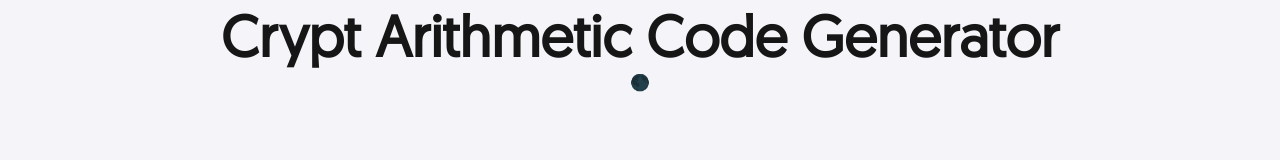
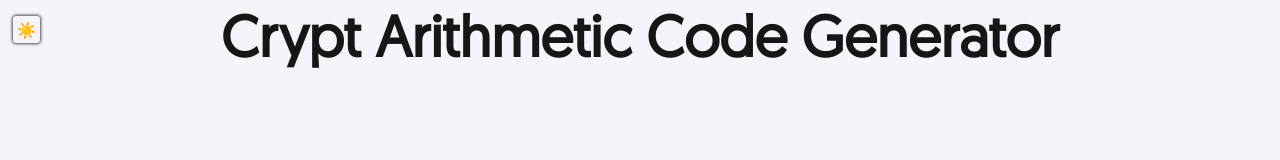
Before and after one commit to its-me-sv/crypt-arithmetic-code-generator, a React (Create React App) app: page / in a window 1280 px wide. Shown: the top 160 px of the page. Built offline with nearby package versions, Linux system fonts and the light colour scheme.

Commit message:
claymorphic toggle button for theme

```diff
--- a/src/app.tsx
+++ b/src/app.tsx
@@ -1,6 +1,6 @@
 import React from "react";
 
-import {AppContainer, TitleText} from './styles';
+import {AppContainer, TitleText, ThemeButtonContainer, ThemeButton} from './styles';
 
 import {useThemeContext} from './contexts/theme.context';
 
@@ -11,7 +11,9 @@ const App: React.FC<AppProps> = () => {
   return (
     <AppContainer dark={dark}>
       <TitleText dark={dark}>Crypt Arithmetic Code Generator</TitleText>
-      <span onClick={toggleDark}>{!dark ? "🌑" : "☀️"}</span>
+      <ThemeButtonContainer onClick={toggleDark} dark={dark}>
+        <ThemeButton>{dark ? "🌕" : "☀️"}</ThemeButton>
+      </ThemeButtonContainer>
     </AppContainer>
   );
 };
--- a/src/styles.tsx
+++ b/src/styles.tsx
@@ -17,3 +17,37 @@ export const TitleText = styled.span<{ dark?: boolean }>`
   color: rgba(0, 0, 0, 0.91);
   ${(props) => props.dark && `color: #f5f4f9;`}
 `;
+
+export const ThemeButtonContainer = styled.div<{ dark?: boolean }>`
+  padding: 3.6px;
+  position: absolute;
+  top: 2%;
+  left: 1%;
+  cursor: pointer;
+  border-radius: 0.2rem;
+  box-shadow: 0px 0px 3px 1px rgba(0, 0, 0, 0.7);
+  -webkit-box-shadow: 0px 0px 3px 1px rgba(0, 0, 0, 0.7);
+  -moz-box-shadow: 0px 0px 3px 1px rgba(0, 0, 0, 0.7);
+  ${(props) =>
+    props.dark &&
+    `
+    box-shadow: 0px 0px 3px 1px rgba(245,244,249,0.7);
+    -webkit-box-shadow: 0px 0px 3px 1px rgba(245,244,249,0.7);
+    -moz-box-shadow: 0px 0px 3px 1px rgba(245,244,249,0.7);
+  `}
+  &:hover {
+    box-shadow: 0px 0px 3px 1px rgba(0, 0, 0, 0.7) inset;
+    -webkit-box-shadow: 0px 0px 3px 1px rgba(0, 0, 0, 0.7) inset;
+    -moz-box-shadow: 0px 0px 3px 1px rgba(0, 0, 0, 0.7) inset;
+    opacity: 0.7;
+    ${(props) =>
+      props.dark &&
+      `
+    box-shadow: 0px 0px 3px 1px rgba(245,244,249,0.7) inset;
+    -webkit-box-shadow: 0px 0px 3px 1px rgba(245,244,249,0.7) inset;
+    -moz-box-shadow: 0px 0px 3px 1px rgba(245,244,249,0.7) inset;
+  `}
+  }
+`;
+
+export const ThemeButton = styled.span``;
```
